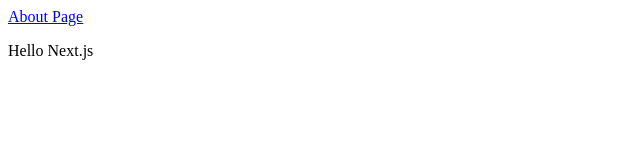
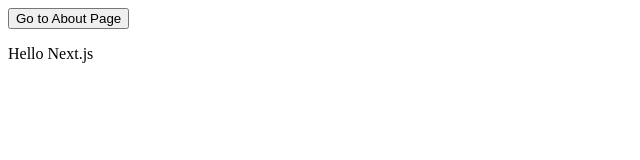
Before and after one commit to tarrows/look-at-static, a React app in the folder hello-next/: page / in a window 1280 px wide. Shown: the whole page, without its empty margins (0-640 px from the left). Built offline with nearby package versions, Linux system fonts and the light colour scheme.

Commit message:
next/link

```diff
--- a/hello-next/pages/index.tsx
+++ b/hello-next/pages/index.tsx
@@ -3,7 +3,7 @@ import Link from 'next/link'
 const index = () => (
   <div>
     <Link href="/about">
-      <a>About Page</a>
+    <button>Go to About Page</button>
     </Link>
     <p>Hello Next.js</p>
   </div>
```
